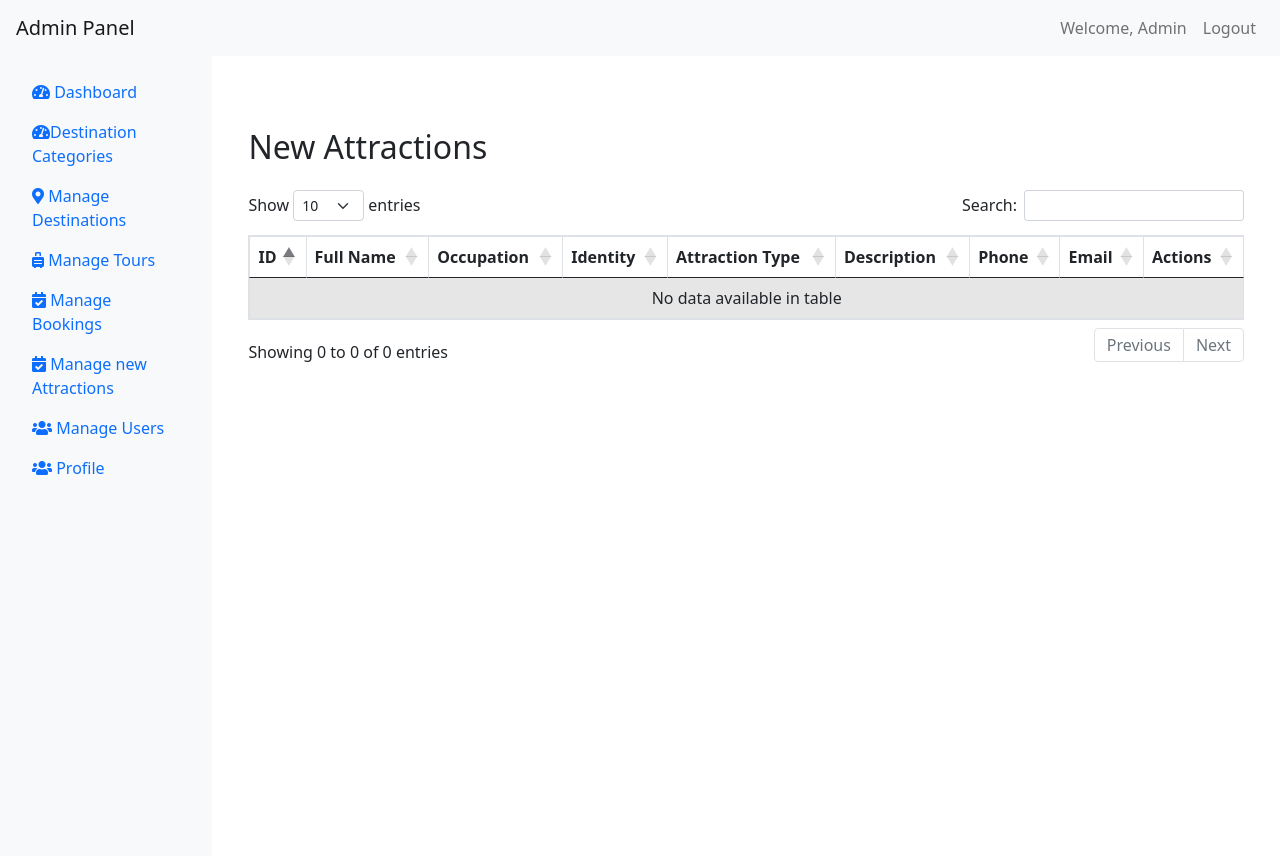
After one commit to Ramborghini10/TZ-TourismPortal, a PHP site: page /admin/manage_new_attractions.php in a window 1280 px wide. The commit adds this page. Run offline with PHP 8.4, Linux system fonts and the light colour scheme; data that the repository does not hold is empty; some libraries are stand-ins or nearby versions.

Commit message:
final changes

```diff
--- a/admin/includes/sidebar.php
+++ b/admin/includes/sidebar.php
@@ -35,6 +35,8 @@
             <a class="nav-link" href="manage_destinations.php"><i class="fas fa-map-marker-alt"></i> Manage Destinations</a>
             <a class="nav-link" href="manage_tours.php"><i class="fas fa-suitcase-rolling"></i> Manage Tours</a>
             <a class="nav-link" href="manage_bookings.php"><i class="fas fa-calendar-check"></i> Manage Bookings</a>
+            <a class="nav-link" href="manage_new_attractions.php"><i class="fas fa-calendar-check"></i> Manage new Attractions</a>
             <a class="nav-link" href="manage_users.php"><i class="fas fa-users"></i> Manage Users</a>
+            <a class="nav-link" href="admin_profile.php"><i class="fas fa-users"></i> Profile</a>
         </nav>
         <div class="content p-4" style="width: 100%;">
--- /dev/null
+++ b/admin/manage_new_attractions.php
@@ -0,0 +1,139 @@
+<?php
+
+include('includes/sidebar.php');
+include('../includes/db.php');
+
+// Fetch all new attractions from the database
+$sql = "SELECT id, full_name, occupation, identity, attraction_type, description, phone, email, location, media, media_type, status, created_at FROM new_attractions WHERE status='Pending'";
+$result = $conn->query($sql);
+
+$attractions = array();
+
+if ($result->num_rows > 0) {
+    while($row = $result->fetch_assoc()) {
+        $attractions[] = $row;
+    }
+}
+
+// Handle approve action
+if ($_SERVER['REQUEST_METHOD'] == 'POST' && isset($_POST['action']) && $_POST['action'] == 'approve') {
+    $id = $_POST['id'];
+    $stmt = $conn->prepare("UPDATE new_attractions SET status = 'Approved' WHERE id = ?");
+    $stmt->bind_param("i", $id);
+    $stmt->execute();
+    $stmt->close();
+    header("Location: attractions.php");
+    exit();
+}
+
+// Handle view action
+if ($_SERVER['REQUEST_METHOD'] == 'POST' && isset($_POST['action']) && $_POST['action'] == 'view') {
+    $id = $_POST['id'];
+    $stmt = $conn->prepare("SELECT * FROM new_attractions WHERE id = ?");
+    $stmt->bind_param("i", $id);
+    $stmt->execute();
+    $result = $stmt->get_result();
+    $attraction = $result->fetch_assoc();
+    $stmt->close();
+}
+?>
+
+<!DOCTYPE html>
+<html lang="en">
+<head>
+    <meta charset="UTF-8">
+    <meta name="viewport" content="width=device-width, initial-scale=1.0">
+    <title>New Attractions</title>
+    <link href="assets/css/bootstrap.min.css" rel="stylesheet">
+    <link href="https://cdn.datatables.net/1.11.5/css/dataTables.bootstrap5.min.css" rel="stylesheet">
+    <script src="https://code.jquery.com/jquery-3.6.0.min.js"></script>
+    <script src="https://cdn.datatables.net/1.11.5/js/jquery.dataTables.min.js"></script>
+    <script src="https://cdn.datatables.net/1.11.5/js/dataTables.bootstrap5.min.js"></script>
+    <style>
+        .btn-action {
+            margin: 0 5px;
+        }
+    </style>
+    <script>
+        $(document).ready(function() {
+            $('#attractionsTable').DataTable();
+        });
+    </script>
+</head>
+<body>
+    <div class="container mt-5">
+        <h2 class="mb-4">New Attractions</h2>
+        <table id="attractionsTable" class="table table-striped table-bordered" style="width:100%">
+            <thead>
+                <tr>
+                    <th>ID</th>
+                    <th>Full Name</th>
+                    <th>Occupation</th>
+                    <th>Identity</th>
+                    <th>Attraction Type</th>
+                    <th>Description</th>
+                    <th>Phone</th>
+                    <th>Email</th>
+                    <th>Actions</th>
+                </tr>
+            </thead>
+            <tbody>
+                <?php foreach($attractions as $attraction) { ?>
+                <tr>
+                    <td><?php echo $attraction['id']; ?></td>
+                    <td><?php echo $attraction['full_name']; ?></td>
+                    <td><?php echo $attraction['occupation']; ?></td>
+                    <td><?php echo $attraction['identity']; ?></td>
+                    <td><?php echo $attraction['attraction_type']; ?></td>
+                    <td><?php echo $attraction['description']; ?></td>
+                    <td><?php echo $attraction['phone']; ?></td>
+                    <td><?php echo $attraction['email']; ?></td>
+                    <td>
+                        <form action="attractions.php" method="post" style="display:inline;">
+                            <input type="hidden" name="id" value="<?php echo $attraction['id']; ?>">
+                            <input type="hidden" name="action" value="view">
+                            <button type="submit" class="btn btn-primary btn-action">View</button>
+                        </form>
+                        <form action="attractions.php" method="post" style="display:inline;">
+                            <input type="hidden" name="id" value="<?php echo $attraction['id']; ?>">
+                            <input type="hidden" name="action" value="approve">
+                            <button type="submit" class="btn btn-success btn-action">Approve</button>
+                        </form>
+                    </td>
+                </tr>
+                <?php } ?>
+            </tbody>
+        </table>
+    </div>
+
+    <?php if (isset($attraction)) { ?>
+    <div class="modal" tabindex="-1" style="display:block; background:rgba(0,0,0,0.5);">
+        <div class="modal-dialog">
+            <div class="modal-content">
+                <div class="modal-header">
+                    <h5 class="modal-title">Attraction Details</h5>
+                    <button type="button" class="btn-close" onclick="window.location.href='attractions.php';"></button>
+                </div>
+                <div class="modal-body">
+                    <p><strong>Full Name:</strong> <?php echo $attraction['full_name']; ?></p>
+                    <p><strong>Occupation:</strong> <?php echo $attraction['occupation']; ?></p>
+                    <p><strong>Identity:</strong> <?php echo $attraction['identity']; ?></p>
+                    <p><strong>Attraction Type:</strong> <?php echo $attraction['attraction_type']; ?></p>
+                    <p><strong>Description:</strong> <?php echo $attraction['description']; ?></p>
+                    <p><strong>Phone:</strong> <?php echo $attraction['phone']; ?></p>
+                    <p><strong>Email:</strong> <?php echo $attraction['email']; ?></p>
+                    <p><strong>Location:</strong> <?php echo $attraction['location']; ?></p>
+                    <p><strong>Media:</strong> <?php echo $attraction['media']; ?></p>
+                    <p><strong>Media Type:</strong> <?php echo $attraction['media_type']; ?></p>
+                    <p><strong>Status:</strong> <?php echo $attraction['status']; ?></p>
+                    <p><strong>Created At:</strong> <?php echo $attraction['created_at']; ?></p>
+                </div>
+                <div class="modal-footer">
+                    <button type="button" class="btn btn-secondary" onclick="window.location.href='attractions.php';">Close</button>
+                </div>
+            </div>
+        </div>
+    </div>
+    <?php } ?>
+</body>
+</html>
```
Also changed, not shown: admin/admin_profile.php (added, +112 -0 lines), admin/index.php (+147 -15 lines).
